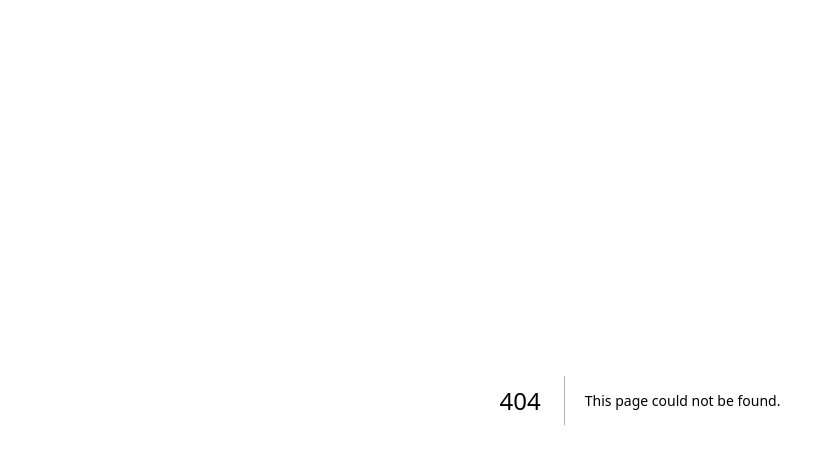
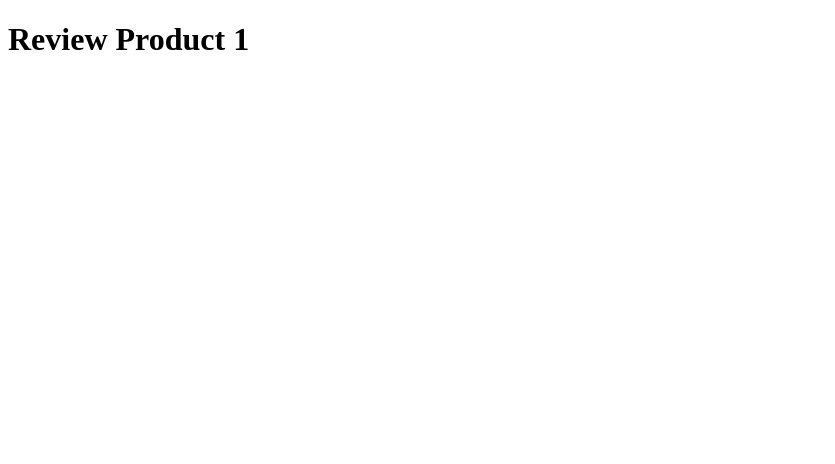
Before and after one commit to natanmuletahunde/next-tut, a Next.js app: page /product/1/reviews in a window 1280 px wide. Before the commit this address had no page. Shown: the top 464 px of the page, without its empty margins (0-835 px from the left). Built offline with nearby package versions, Linux system fonts and the light colour scheme.

Commit message:
create the nested review in the product id folder

```diff
--- /dev/null
+++ b/src/app/product/[productId]/reviews/page.tsx
@@ -0,0 +1,12 @@
+export default async function ProductReviews({
+  params,
+}: {
+  params: Promise<{ productId: string; reviewId: string }>;
+}) {
+  const { productId, reviewId } = await params;
+  return (
+    <h1>
+      Review {reviewId} Product {productId}
+    </h1>
+  );
+}
```
Also changed, not shown: src/app/product/[productId]/page.tsx (+6 -8 lines).
